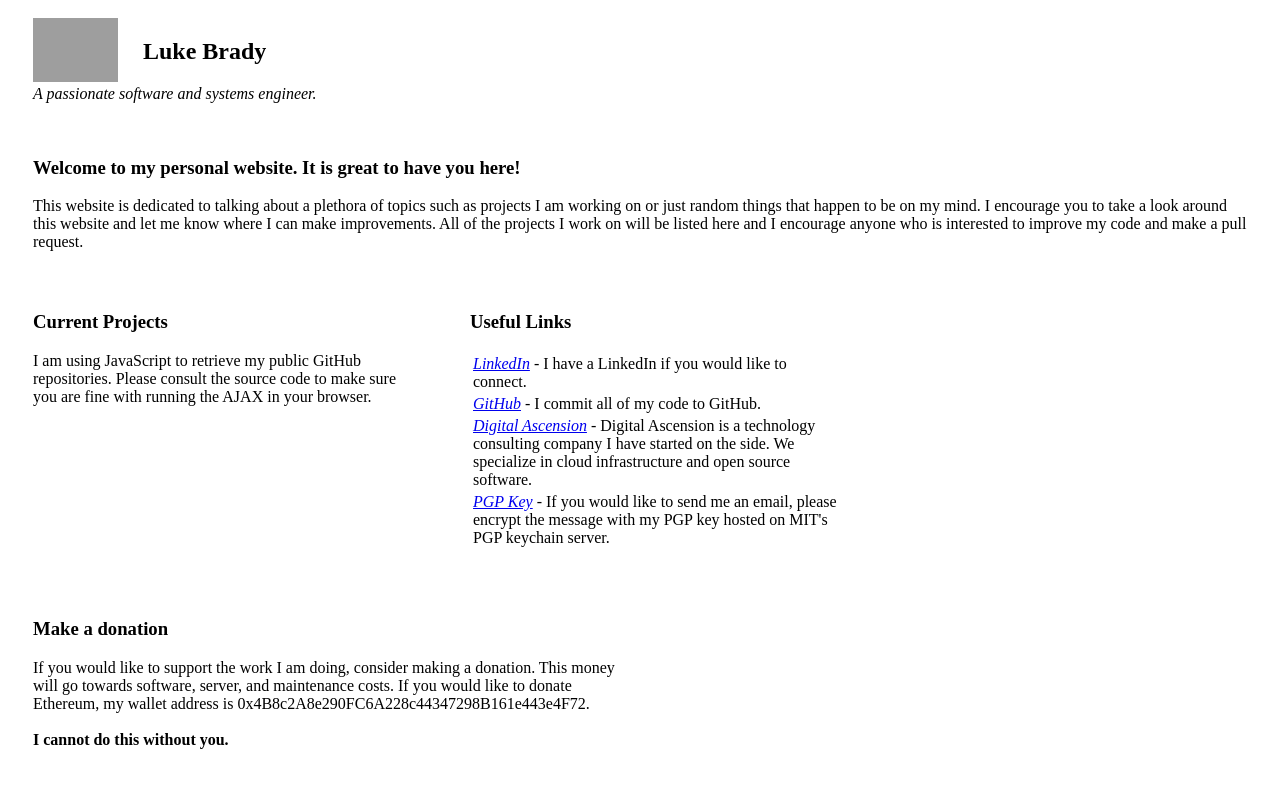
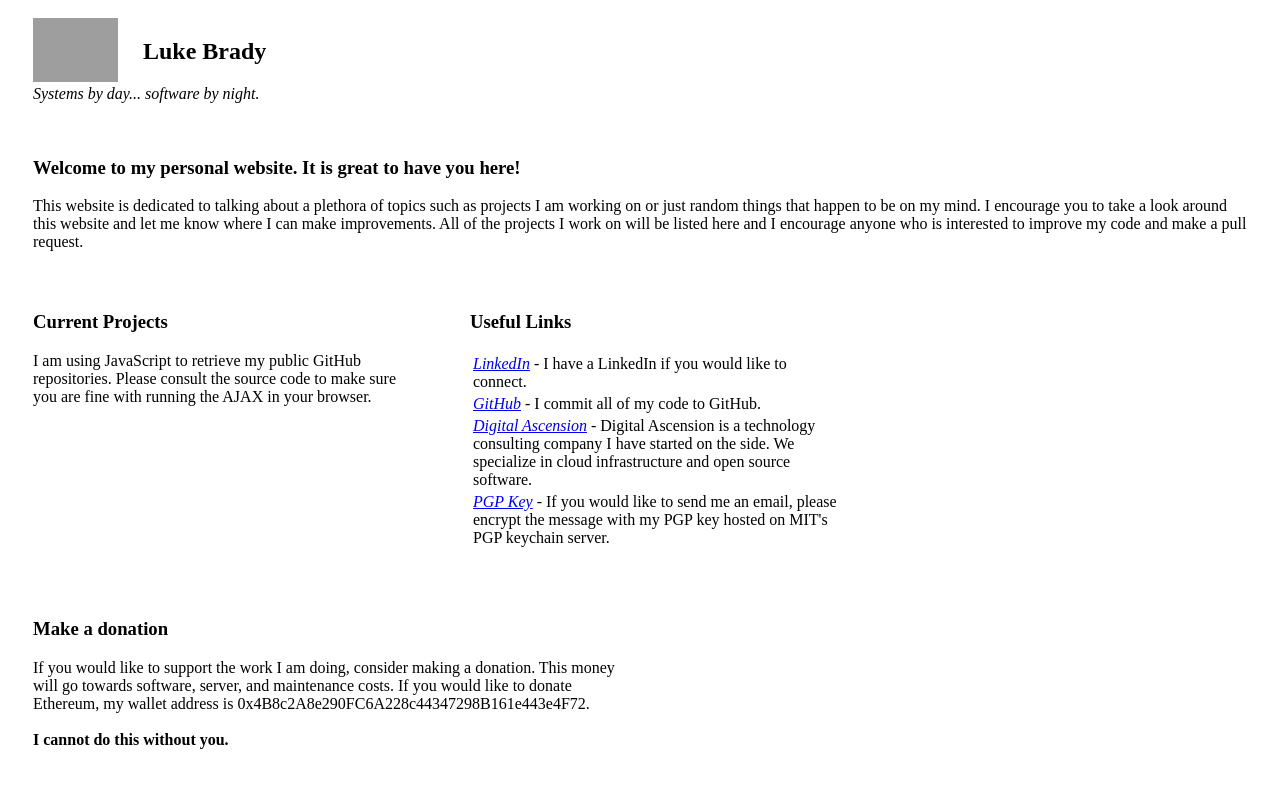
Before and after one commit to lukebrady/lukebrains.github.io, a plain HTML site: page index.html in a window 1280 px wide. Drawn offline with Linux system fonts and the light colour scheme; no server answers; grey boxes are pictures that could not be loaded.

Commit message:
Update index.html

```diff
--- a/index.html
+++ b/index.html
@@ -14,7 +14,7 @@
     <section id = "header">
         <a title="By Pearson Scott Foresman [Public domain], via Wikimedia Commons" href="https://commons.wikimedia.org/wiki/File:Antelope_1_(PSF).png"><img width="85" id = "antelope" alt="Antelope 1 (PSF)" src="https://upload.wikimedia.org/wikipedia/commons/thumb/f/fe/Antelope_1_%28PSF%29.png/256px-Antelope_1_%28PSF%29.png"></a>
         <h1>Luke Brady</h1>
-        <i>A passionate software and systems engineer.</i>
+        <i>Systems by day... software by night.</i>
     </section>
     <!--- Bio section -->
     <section id = "bio">
```
